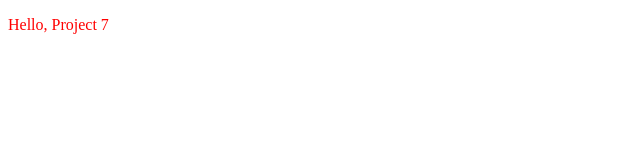
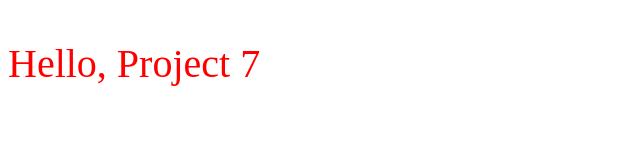
Before and after one commit to alexeyGilyazov/Pet-Project, a website: page project 7/index.html in a window 1280 px wide. Shown: the whole page, without its empty margins (0-640 px from the left). Drawn offline with Linux system fonts and the light colour scheme.

Commit message:
add mark

```diff
--- a/project 7/index.html
+++ b/project 7/index.html
@@ -3,7 +3,7 @@
 <head>
     <meta charset="UTF-8">
     <meta name="viewport" content="width=device-width, initial-scale=1.0">
-    <link rel="stylesheet" href="style/style.css">
+    <link rel="stylesheet" href="styles/style.css">
     <title>Project 7</title>
 </head>
 <body>
--- a/project 7/style/style.css
+++ /dev/null
@@ -1,3 +0,0 @@
-p {
-    color: red;
-}
--- /dev/null
+++ b/project 7/styles/style.css
@@ -0,0 +1,6 @@
+p {
+  color: red;
+  font-size: 40px;
+}
+
+/*# sourceMappingURL=style.css.map */
```
Also changed, not shown: project 7/package.json (added, +28 -0 lines), 3 other files.
